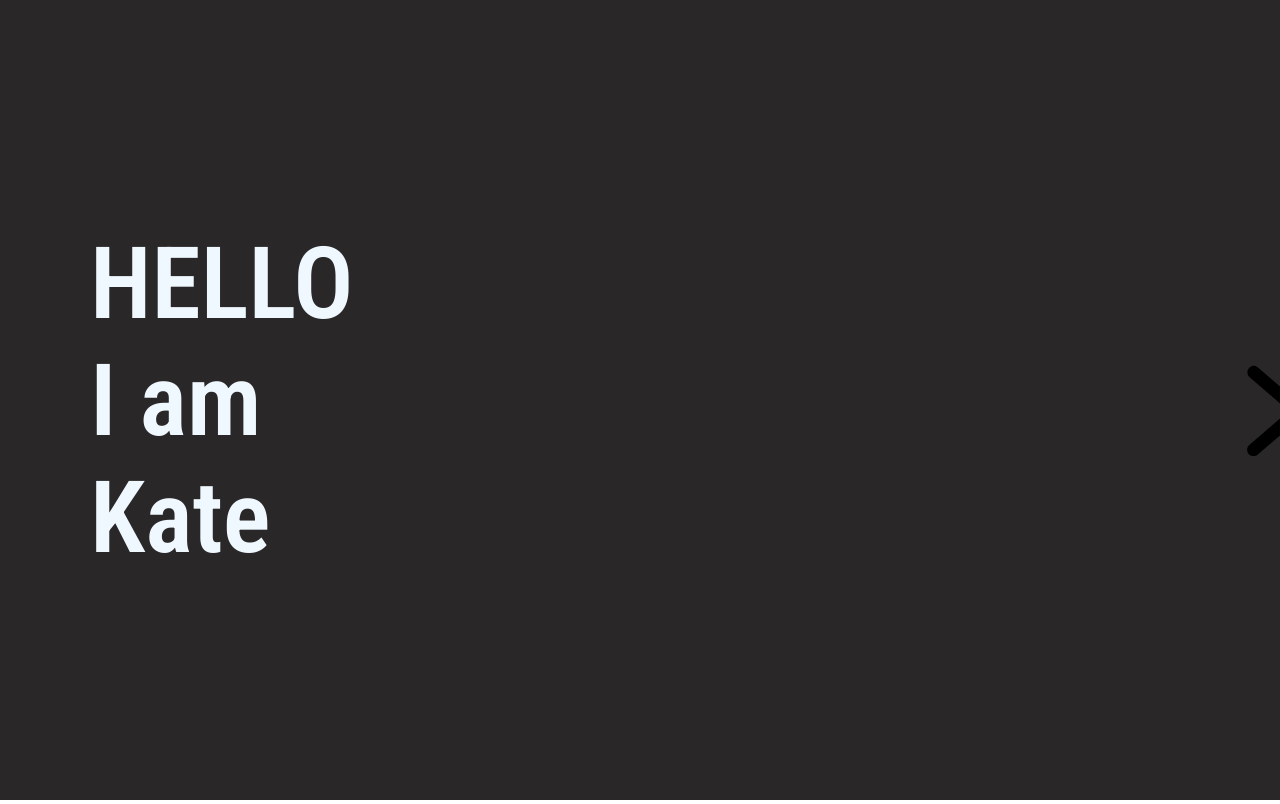
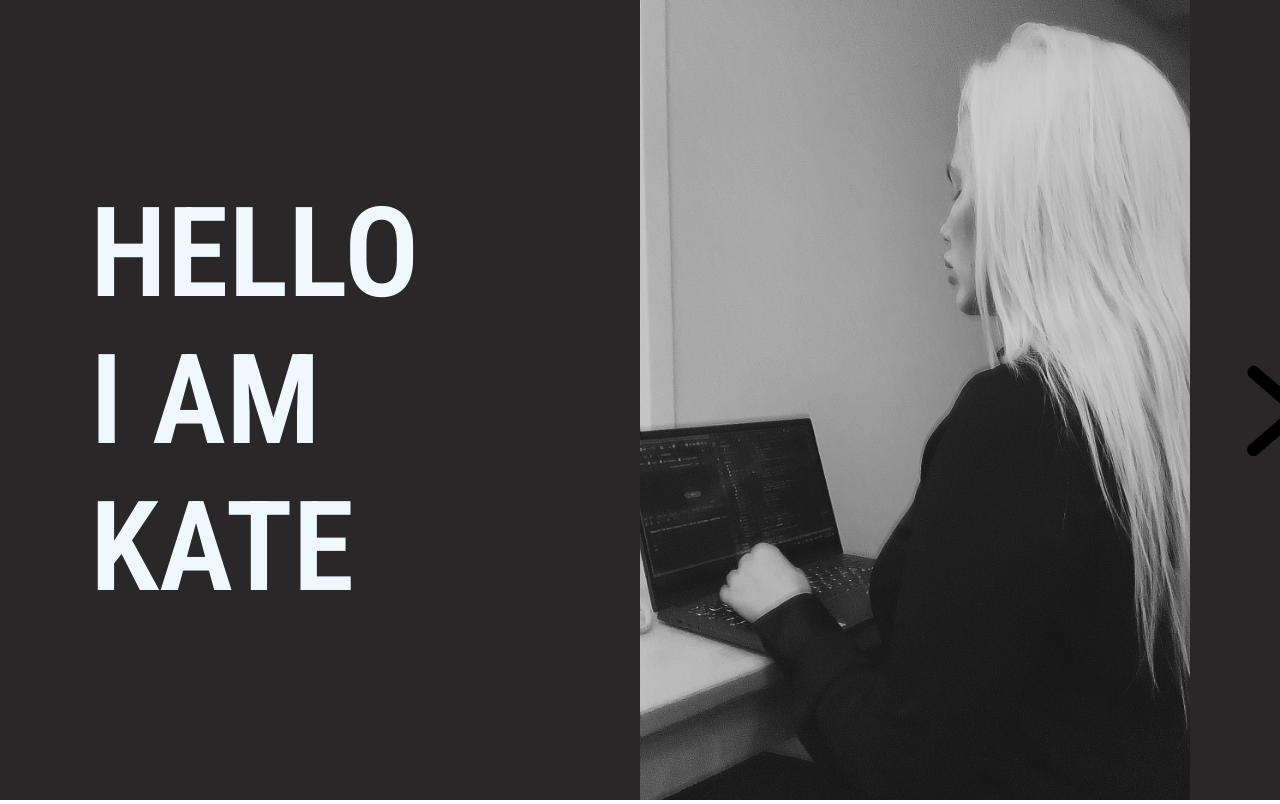
Before and after one commit to kateblbn/portfolio, a React (Create React App) app: page / in a window 1280 px wide. Shown: the top 804 px of the page. Built offline with nearby package versions, Linux system fonts and the light colour scheme; the HTML template or start-up script is replaced by a standard one.

Commit message:
animated

```diff
--- a/public/index.html
+++ b/public/index.html
@@ -5,10 +5,11 @@
     <link rel="icon" href="K.png" />
     <meta name="viewport" content="width=device-width, initial-scale=1" />
     <meta name="theme-color" content="#000000" />
-    <meta
-      name="description"
-      content="Web developer portfolio"
-    />
+    <meta name="author" content="Kate Blbn"/>
+		<meta name="description" content="I design & build digital products. Web-developer. Portfolio"/>
+		<meta name="keywords"  content="Kate,Blbn,Kate Blbn,portfolio,ux,ui,graphic,design,Web-developer,branding,experience,iOS,product,manager,freelance,interface"/>
+    <meta property="og:url" content="https://kate.works" />
+		<meta name="Resource-type" content="Document"/>
     <title>Portfolio</title>
   </head>
   <body>
--- a/src/assets/css/contact.css
+++ b/src/assets/css/contact.css
@@ -19,7 +19,7 @@
     transition: .5s;
 }
 .contact__title{
-    padding: 50px 0;
+    padding: 50px 0 35px 0;
     font-size: 55px;
 }
 .contact__descr {
@@ -61,10 +61,6 @@ input {
     margin: 0 auto;
 }
 
-.contact__title {
-    font-size: 30px;
-}
-
 .btn {
     background-color: rgb(130, 131, 136);
     border: none;
@@ -99,6 +95,7 @@ h2 {
 }
 .noactive {
     display: none;
+    transition: 1s all;
 }
 .active {
     display: block;
@@ -106,7 +103,6 @@ h2 {
     margin: 0 auto;
 }
 .thank-border {
-    align-items: center;
     top: 86px;
     right: 35%;
     position: absolute;
@@ -115,7 +111,6 @@ h2 {
     padding: 0 15px;
     height: 41%;
     width: 25%;
-    transition: .5s all;
 }
 .thank-close {
     position: absolute;
@@ -124,6 +119,7 @@ h2 {
     top: 10px;
     right: 20px;
     cursor: pointer;
+
 }
 .thank-text {
     font-size: 25px;
--- a/src/assets/css/css.css
+++ b/src/assets/css/css.css
@@ -10,19 +10,46 @@
 }
 .home__wrapper {
     display: flex;
-    flex-direction: column;
+    flex-direction: row;
     justify-content: center;
-    height: 100%;
+    align-items: center;
+    height: 500px;
 }
 .home__title, .home__title-name {
-    font-size: 100px;
+    font-size: 125px;
     font-family: 'Roboto Condensed', sans-serif;
+}
+.home__title {
+    transition: 1s all;
+
+}
+.up {
+    margin-left: 30px;
+    color: rgb(190, 81, 81);
+    transition: .7s all;
+}
+.home__wrap-title {
+    width: 50%;
+    height: 100%;
+    justify-content: center;
+    display: flex;
+    flex-direction: column;
+}
+.home__image {
+    width: 50%;
+    height: 100vh;
+}
+.home__image-img {
+    height: 100%;
 }
 .works__link-wrap {
     width: 100%;
     display: flex;
     justify-content: space-between;
-
+}
+.hidden {
+    display: none;
+    transition: 2s all;
 }
 .link-last {
     position: absolute;
@@ -40,7 +67,7 @@
 .wrap_link-img:hover {
     color: rgb(94, 91, 91);
     transition: .5s all;
-    text-shadow: 1px 1px 10px grey;
+    text-shadow: 1px 2px 4px grey;
     font-size: 25px;
 }
 .works__link:hover {
@@ -183,19 +210,26 @@ margin: 50px 0 ;
     border-radius: 20px;
     box-shadow: 1px 2px 20px #585858;;
 }
-a {
+.link-next-last, .works-inside-link {
     color: transparent;
 }
-a:hover {
+.link-next-last:hover {
     color: rgb(173, 172, 172);
 }
-a:hover .works-inside-link-title{
+.link .works-inside-link {
+    color: transparent;
+}
+.link:hover {
+    color: rgb(173, 172, 172);
+}
+
+.link:hover .works-inside-link-title{
     color: rgb(190, 81, 81);
 }
-a:hover .works-inside-link-wrap {
+.link:hover .works-inside-link {
     color: white;
 }
-a:hover .works-inside-link-wrap:hover {
+.link-next-last:hover .works-inside-link-wrap:hover {
     color: rgb(160, 70, 70);
     transition: .5s all;
 }
--- a/src/assets/templates/About.js
+++ b/src/assets/templates/About.js
@@ -19,11 +19,11 @@ function About() {
         <p >"How do I know if you are a developer?" <br/>
         You spend more time debugging than developing 😄 </p>
       </div>
-
-      <h2 className='about__title'> <span className='title-name'>My name is <span className='title-bold title-color'>Kate</span>.</span> <br/> I'm a <span className='title-bold under'>Web-developer</span> based in Oslo, Norway</h2>
+{/* <span className='title-name'>My name is <span className='title-bold title-color'>Kate</span>.</span>  */}
+      <h2 className='about__title'> <br/> I'm a <span className='title-bold under'>Web-developer</span> based in Oslo, Norway</h2>
       <p className='about__descr'>I do what I love and It's inspires me.</p>
       <div className='about__skills-wrap'>
-        <h3 className='about__skills-title'>Skills</h3>
+        <h3 className='about__skills-title'>My Skills</h3>
         <p className='about__skills-descr'>I have a diverce set of skills, randing from design, to : </p>
         <div className='skills__wrapper'>
           <div className='skills__wrap'>HTML
@@ -61,8 +61,8 @@ function About() {
         <div className='about__link'>
           <Link className='link-last' to='/'>
             <div className='wrap_link-img'>
-              <img className='about__link-img' src={last} alt='last' />
-              <div className='link-next-about'> Home</div>
+              <img className='about__link-img ' src={last} alt='last' />
+              <div className='link-next-about link-next-last'> Home</div>
             </div>
 
           </Link>
@@ -70,7 +70,7 @@ function About() {
         <div className='about__link'>
           <Link className='link-next' to='/works'>
             <div className='wrap_link-img'>
-              <div className='link-next-about'> Works</div>
+              <div className='link-next-about link-next-last'> Works</div>
               <img className='about__link-img' src={next} alt='next' />
             </div>
 
--- a/src/assets/templates/Contact.js
+++ b/src/assets/templates/Contact.js
@@ -88,8 +88,8 @@ function Contact() {
             </form>
             <div className={thank}>
               <div className='thank-border'>
-                <div className='thank-close'>X</div>
-                <p className='thank-text'>Thank you.<br/>Form sending successfull. <br/> Check your email.</p>
+                <div onClick={() => setLoading(false) } className='thank-close'>X</div>
+                <p className='thank-text'>Thank you.<br />Form sending successfull. <br /> Check your email.</p>
               </div>
             </div>
           </section>
@@ -100,7 +100,7 @@ function Contact() {
         <Link className='link-last' to='/works'>
           <div className='wrap_link-img'>
             <img className='works__link-img' src={last} alt='last' />
-            <div className='link-last-about'> Works</div>
+            <div className='link-last-about link-next-last'> Works</div>
           </div>
         </Link>
       </div>
--- a/src/assets/templates/Home.js
+++ b/src/assets/templates/Home.js
@@ -1,20 +1,40 @@
-import React from 'react'
+import React, { useState } from 'react'
 import { Link } from 'react-router-dom'
 import next from '../img/icons/next.png'
-import '../css/css.css'
+import '../css/css.css';
+import me from '../img/me.jpg'
 
 function Home() {
+   const [text1, setText1] = useState('HELLO');
+   const [text2, setText2] = useState('I AM')
+   const [text3, setText3] = useState('KATE')
+
+   const changeText1 = ( text1 === 'WORKS' ) ? 'home__title up' : 'home__title';
+   const changeText2 = (text2 === 'ABOUT') ?'home__title up' : 'home__title' ;
+   const changeText3 = (text3 === 'CONTACT') ?'home__title up' : 'home__title';
+
   return (
     <div className='home__wrapper'>
       <div className='home__wrap-title'>
-        <h1 className='home__title'>HELLO</h1>
-        <h2 className='home__title'>I am</h2>
-        <h3 className='home__title-name'>Kate</h3>
+        <h1 onMouseOver={ () => setText1('WORKS')}  onMouseOut={ () => setText1('HELLO')} >
+        <Link className={changeText1} to='/works'>{text1}</Link>
+        </h1>
+        <h2 onMouseOver={() => setText2('ABOUT')} onMouseOut={ () => setText2('I AM')} className={changeText2}>
+        <Link className={changeText2} to='/about'>{text2}</Link>
+
+        </h2>
+        <h2 onMouseOver={() => setText3('CONTACT')} onMouseOut={ () => setText3('Kate')} className={changeText3}>
+        <Link className={changeText3} to='/contact'>{text3}</Link>
+
+        </h2>
+      </div>
+      <div className='home__image'>
+        <img className='home__image-img' src={me} alt="me" />
       </div>
       <div className='home__link'>
         <Link className='link-next' to='about'>
           <div className='wrap_link-img'>
-            <div className='link-next-about'> About</div>
+            <div className='link-next-about link-next-last'> About</div>
             <img className='home__link-img' src={next} alt='next' />
           </div>
         </Link>
--- a/src/assets/templates/Nav.js
+++ b/src/assets/templates/Nav.js
@@ -23,6 +23,7 @@ function Nav() {
                 <Link to='/contact'>Contact</Link>
             </li>
         </ul>
+
     </div>
   )
 }
--- a/src/assets/templates/Works.js
+++ b/src/assets/templates/Works.js
@@ -104,14 +104,14 @@ function Works() {
           <Link className='link-last' to='/about'>
             <div className='wrap_link-img'>
               <img className='works__link-img' src={last} alt='last' />
-              <div className='link-next-about'> About</div>
+              <div className='link-next-about link-next-last'> About</div>
             </div>
           </Link>
         </div>
         <div className='works__link'>
           <Link className='link-next' to='/contact'>
             <div className='wrap_link-img'>
-              <div className='link-next-about'> Contact</div>
+              <div className='link-next-about link-next-last'> Contact</div>
               <img className='works__link-img' src={next} alt='next' />
             </div>
 
```
Also changed, not shown: src/assets/css/nav.css (added), src/assets/img/me.jpg (added).
